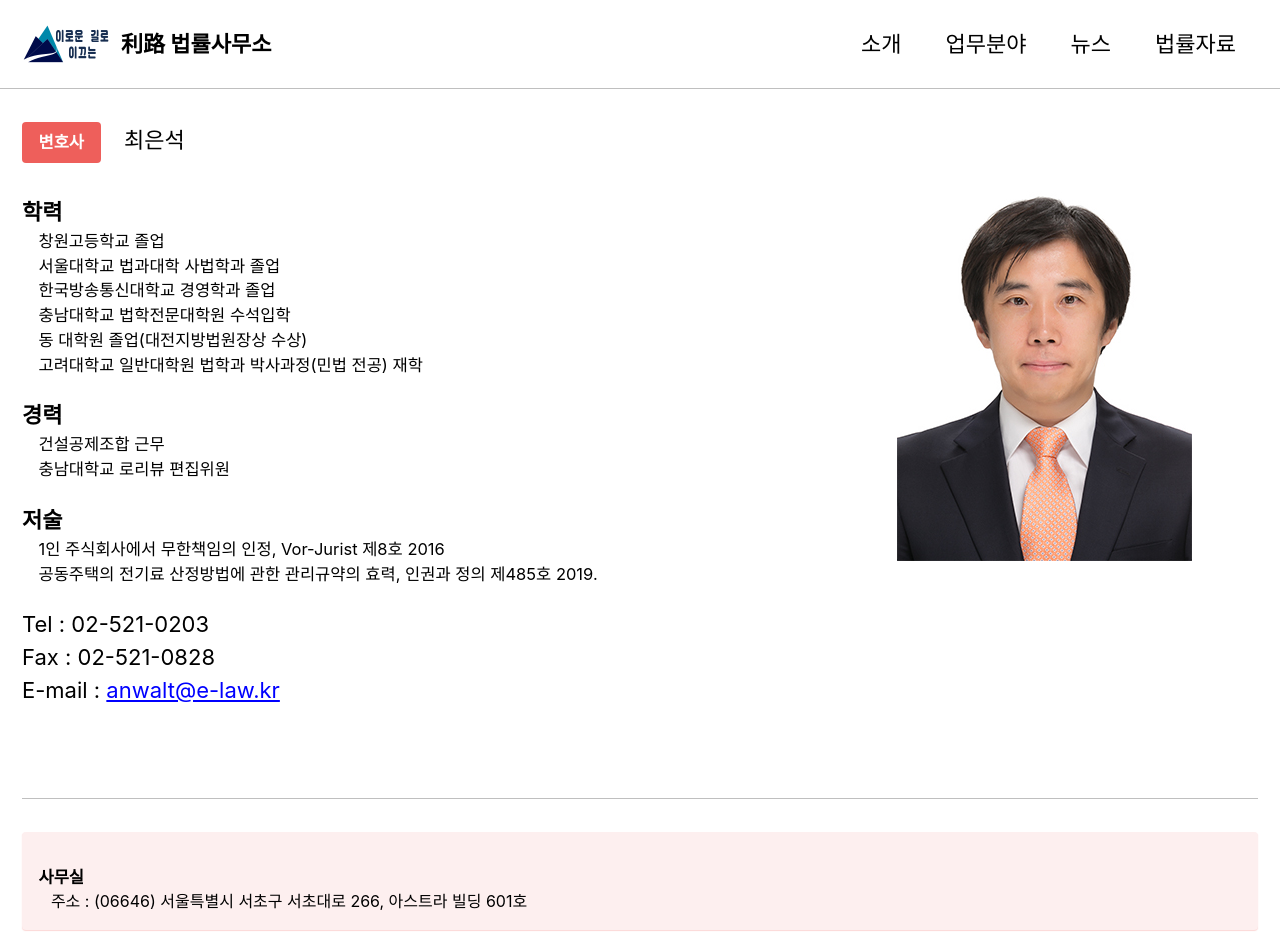
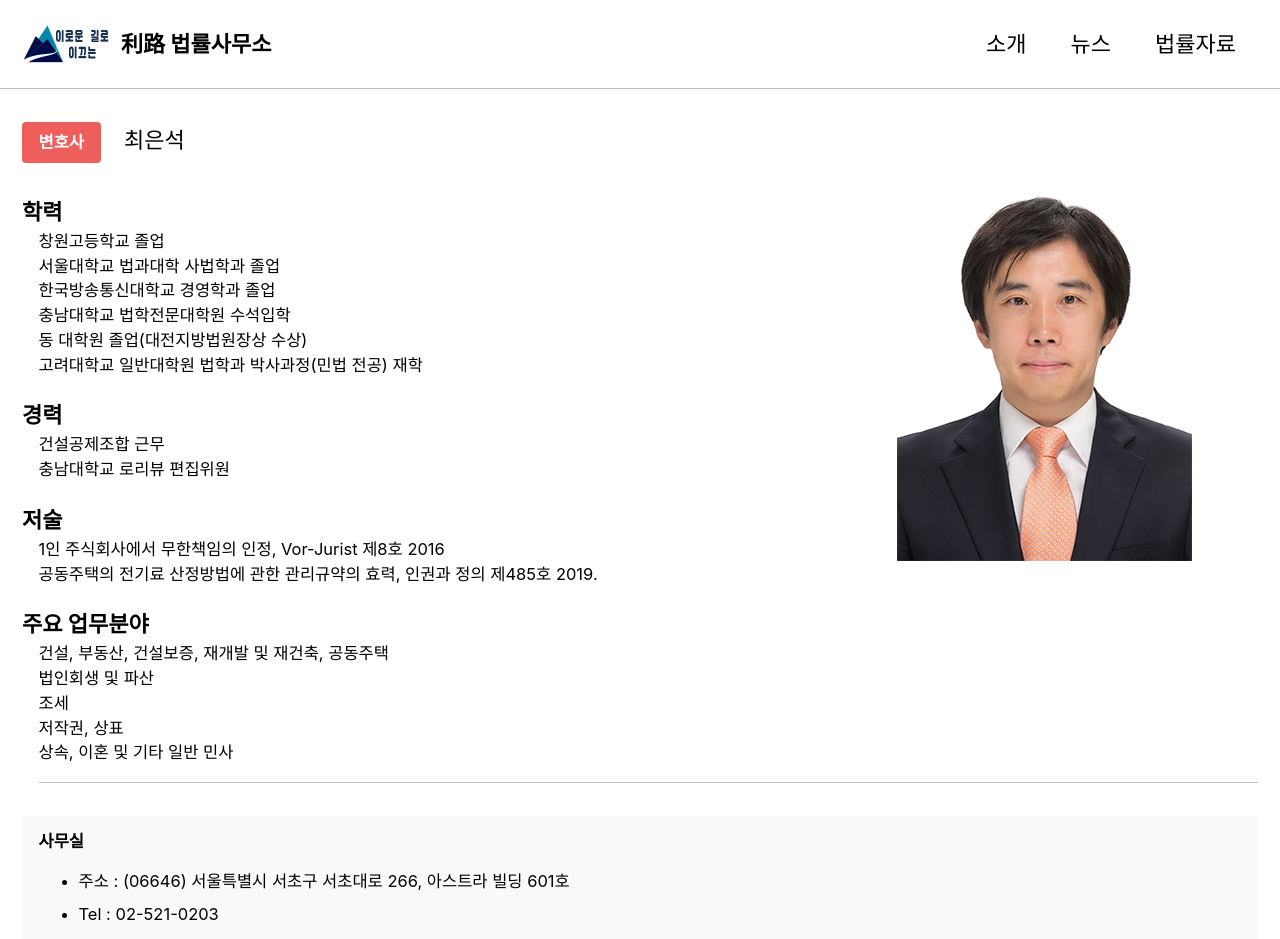
Before and after one commit to legaltalks/e-law.github.io, a Jekyll site: the page built from _pages/about.md, in a window 1280 px wide and 1400 px high. Shown: the top 939 px of the window. Built offline with Jekyll 4.4.1, drawn with Linux system fonts in a browser that asks for light colours; cached includes are drawn as plain includes; nearby versions of some CDN libraries.

Commit message:
메뉴 정리, 소개 수정

```diff
--- a/_data/navigation.yml
+++ b/_data/navigation.yml
@@ -2,8 +2,8 @@
 main:
   - title: "소개"
     url: /about/
-  - title: "업무분야"
-    url: /practice/
+#  - title: "업무분야"
+#    url: /practice/
   - title: "뉴스"
     url: /news/
   - title: "법률자료"
--- a/_pages/about.md
+++ b/_pages/about.md
@@ -26,15 +26,22 @@ date: 2019-11-01 03:26 +0900
 : 1인 주식회사에서 무한책임의 인정, Vor-Jurist 제8호 2016<br>
 : 공동주택의 전기료 산정방법에 관한 관리규약의 효력, 인권과 정의 제485호 2019.
 
-Tel : 02-521-0203<br>
-Fax : 02-521-0828<br>
-E-mail : <anwalt@e-law.kr>
-
+주요 업무분야
+: 건설, 부동산, 건설보증, 재개발 및 재건축, 공동주택
+: 법인회생 및 파산
+: 조세
+: 저작권, 상표
+: 상속, 이혼 및 기타 일반 민사
 <br>
 * * *
-사무실
-: <font size="3">주소 : (06646) 서울특별시 서초구 서초대로 266, 아스트라 빌딩 601호</font>
-{: .notice--danger}
+{% capture notice %}
+#### 사무실
+* 주소 : (06646) 서울특별시 서초구 서초대로 266, 아스트라 빌딩 601호
+* Tel : 02-521-0203
+* Fax : 02-521-0828
+* E-mail : <anwalt@e-law.kr>
+{% endcapture %}
+<div class="notice">{{notice | markdownify }}</div>
 <style>
     .google-maps {
         position: relative;
```
